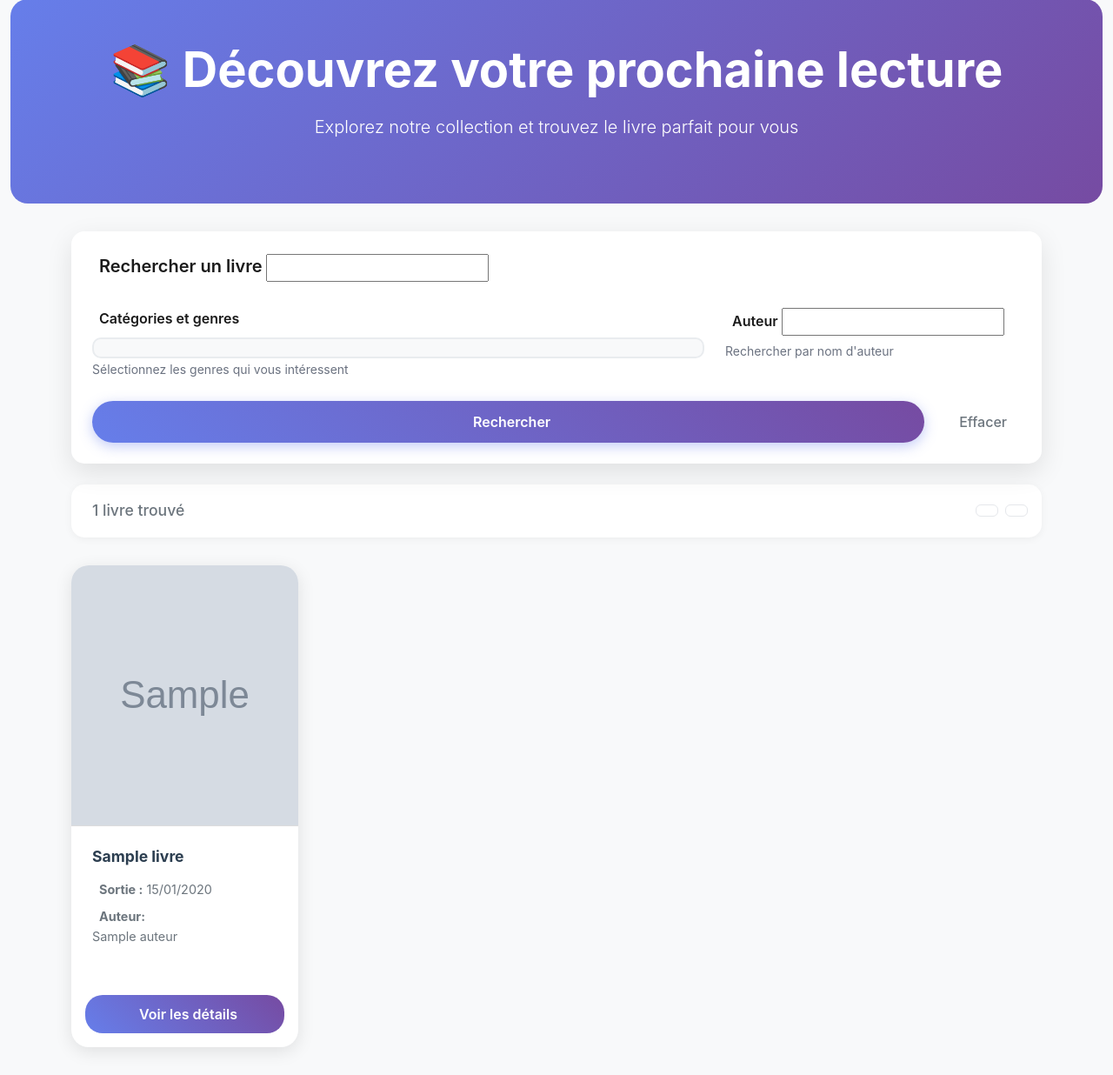
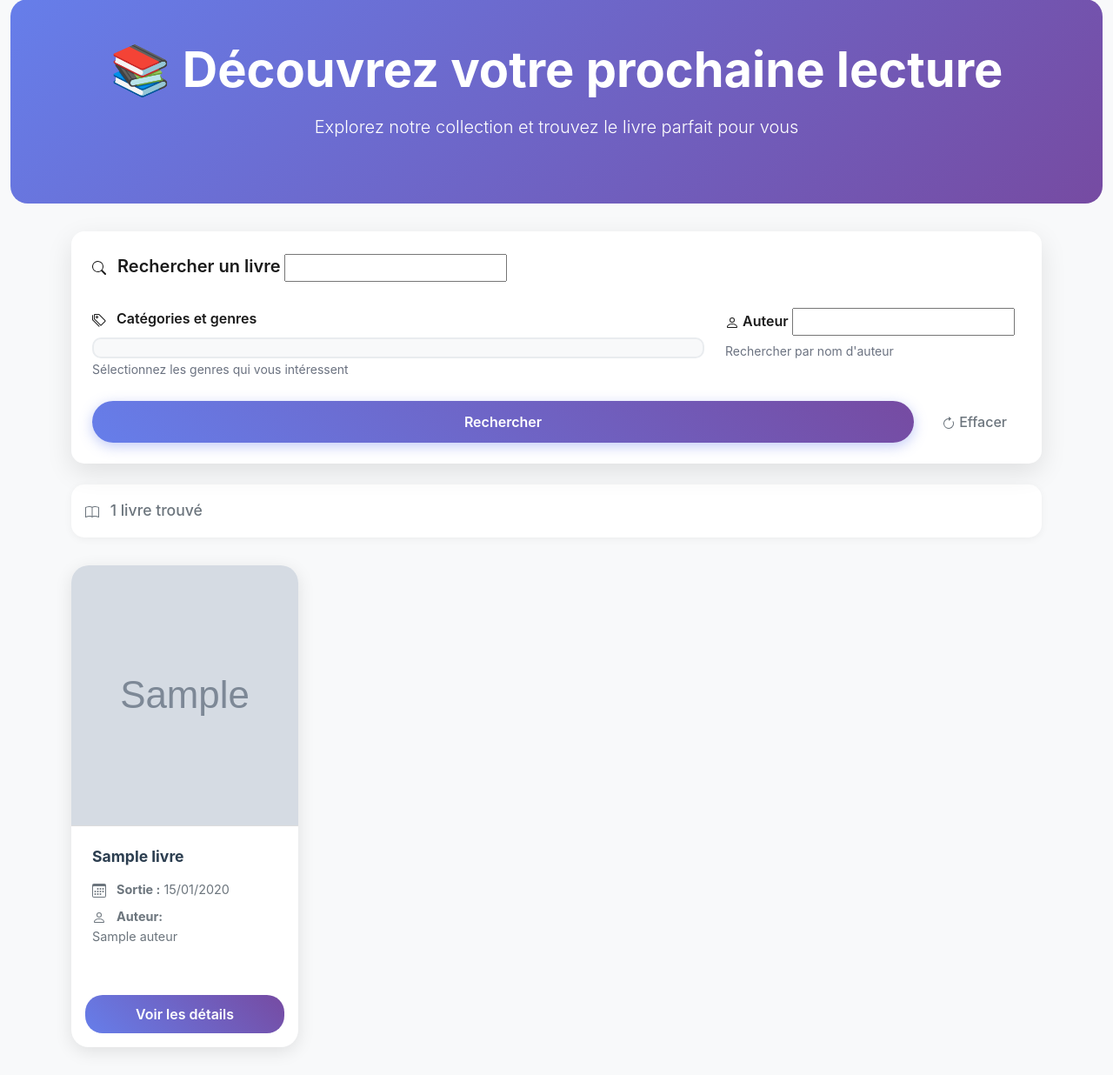
Before and after one commit to closzach/Mediatheque, a Django app: template livres/templates/livres/liste_livres.html in a window 1280 px wide. Shown: the part 108-1344 px from the top of the page at 87% size. Run offline with Django 5.2, Linux system fonts and the light colour scheme; the template is opened without the code that fills it: most values are stand-ins (such as "Sample title", 1, 10 or a date in 2020); grey boxes marked "Sample" are stand-in pictures; form fields are guessed from the names that the template uses; some libraries are stand-ins or nearby versions.

Commit message:
Amélioration recherche livres.

```diff
--- a/livres/templates/livres/liste_livres.html
+++ b/livres/templates/livres/liste_livres.html
@@ -244,18 +244,23 @@
             {% csrf_token %}
             <div class="mb-4">
                 <label for="recherche" class="form-label fs-5 fw-semibold">
-                    <i class="bi bi-search me-2"></i>Rechercher un livre
+                    <svg xmlns="http://www.w3.org/2000/svg" width="16" height="16" fill="currentColor" class="bi bi-search me-2" viewBox="0 0 16 16">
+                        <path d="M11.742 10.344a6.5 6.5 0 1 0-1.397 1.398h-.001q.044.06.098.115l3.85 3.85a1 1 0 0 0 1.415-1.414l-3.85-3.85a1 1 0 0 0-.115-.1zM12 6.5a5.5 5.5 0 1 1-11 0 5.5 5.5 0 0 1 11 0"/>
+                    </svg>
+                    Rechercher un livre
                 </label>
                 {{ search_form.recherche }}
             </div>
 
-            <!-- Filtres -->
-            <div class="search-filters" id="searchFilters">
+            <div class="search-filters">
                 <div class="row g-4">
-                    <!-- Tags -->
                     <div class="col-lg-8">
                         <label class="form-label fs-6 fw-semibold">
-                            <i class="bi bi-tags me-2"></i>Catégories et genres
+                            <svg xmlns="http://www.w3.org/2000/svg" width="16" height="16" fill="currentColor" class="bi bi-tags me-2" viewBox="0 0 16 16">
+                                <path d="M3 2v4.586l7 7L14.586 9l-7-7zM2 2a1 1 0 0 1 1-1h4.586a1 1 0 0 1 .707.293l7 7a1 1 0 0 1 0 1.414l-4.586 4.586a1 1 0 0 1-1.414 0l-7-7A1 1 0 0 1 2 6.586z"/>
+                                <path d="M5.5 5a.5.5 0 1 1 0-1 .5.5 0 0 1 0 1m0 1a1.5 1.5 0 1 0 0-3 1.5 1.5 0 0 0 0 3M1 7.086a1 1 0 0 0 .293.707L8.75 15.25l-.043.043a1 1 0 0 1-1.414 0l-7-7A1 1 0 0 1 0 7.586V3a1 1 0 0 1 1-1z"/>
+                            </svg>
+                            Catégories et genres
                         </label>
                         <div class="tag-container">
                             {% for tag in search_form.tags.field.choices %}
@@ -270,10 +275,12 @@
                         <small class="text-muted">Sélectionnez les genres qui vous intéressent</small>
                     </div>
 
-                    <!-- Auteur -->
                     <div class="col-lg-4">
                         <label for="auteur" class="form-label fs-6 fw-semibold">
-                            <i class="bi bi-person me-2"></i>Auteur
+                            <svg xmlns="http://www.w3.org/2000/svg" width="16" height="16" fill="currentColor" class="bi bi-person" viewBox="0 0 16 16">
+                                <path d="M8 8a3 3 0 1 0 0-6 3 3 0 0 0 0 6m2-3a2 2 0 1 1-4 0 2 2 0 0 1 4 0m4 8c0 1-1 1-1 1H3s-1 0-1-1 1-4 6-4 6 3 6 4m-1-.004c-.001-.246-.154-.986-.832-1.664C11.516 10.68 10.289 10 8 10s-3.516.68-4.168 1.332c-.678.678-.83 1.418-.832 1.664z"/>
+                            </svg>
+                            Auteur
                         </label>
                         {{ search_form.auteur }}
                         <small class="text-muted">Rechercher par nom d'auteur</small>
@@ -282,10 +289,14 @@
 
                 <div class="d-flex gap-3 mt-4">
                     <button class="btn btn-primary search-btn flex-grow-1" type="submit">
-                        <i class="bi bi-search me-2"></i>Rechercher
+                        Rechercher
                     </button>
                     <button class="btn btn-outline-secondary" type="button" onclick="clearFilters()">
-                        <i class="bi bi-arrow-clockwise me-2"></i>Effacer
+                        <svg xmlns="http://www.w3.org/2000/svg" width="16" height="16" fill="currentColor" class="bi bi-arrow-clockwise" viewBox="0 0 16 16">
+                            <path fill-rule="evenodd" d="M8 3a5 5 0 1 0 4.546 2.914.5.5 0 0 1 .908-.417A6 6 0 1 1 8 2z"/>
+                            <path d="M8 4.466V.534a.25.25 0 0 1 .41-.192l2.36 1.966c.12.1.12.284 0 .384L8.41 4.658A.25.25 0 0 1 8 4.466"/>
+                        </svg>
+                        Effacer
                     </button>
                 </div>
             </div>
@@ -297,16 +308,10 @@
     {% if livres %}
     <div class="results-header">
         <div class="results-count">
-            <i class="bi bi-book me-2"></i>
+            <svg xmlns="http://www.w3.org/2000/svg" width="16" height="16" fill="currentColor" class="bi bi-book me-2" viewBox="0 0 16 16">
+                <path d="M1 2.828c.885-.37 2.154-.769 3.388-.893 1.33-.134 2.458.063 3.112.752v9.746c-.935-.53-2.12-.603-3.213-.493-1.18.12-2.37.461-3.287.811zm7.5-.141c.654-.689 1.782-.886 3.112-.752 1.234.124 2.503.523 3.388.893v9.923c-.918-.35-2.107-.692-3.287-.81-1.094-.111-2.278-.039-3.213.492zM8 1.783C7.015.936 5.587.81 4.287.94c-1.514.153-3.042.672-3.994 1.105A.5.5 0 0 0 0 2.5v11a.5.5 0 0 0 .707.455c.882-.4 2.303-.881 3.68-1.02 1.409-.142 2.59.087 3.223.877a.5.5 0 0 0 .78 0c.633-.79 1.814-1.019 3.222-.877 1.378.139 2.8.62 3.681 1.02A.5.5 0 0 0 16 13.5v-11a.5.5 0 0 0-.293-.455c-.952-.433-2.48-.952-3.994-1.105C10.413.809 8.985.936 8 1.783"/>
+            </svg>
             {{ livres|length }} livre{{ livres|length|pluralize }} trouvé{{ livres|length|pluralize }}
-        </div>
-        <div class="d-flex gap-2">
-            <button class="btn btn-sm btn-outline-primary" onclick="toggleView('grid')">
-                <i class="bi bi-grid-3x3-gap"></i>
-            </button>
-            <button class="btn btn-sm btn-outline-primary" onclick="toggleView('list')">
-                <i class="bi bi-list"></i>
-            </button>
         </div>
     </div>
 
@@ -326,11 +331,16 @@
                     <h5 class="card-title">{{ livre.nom }}</h5>
                     <div class="book-info flex-grow-1">
                         <p class="mb-2">
-                            <i class="bi bi-calendar3 me-2"></i>
+                            <svg xmlns="http://www.w3.org/2000/svg" width="16" height="16" fill="currentColor" class="bi bi-calendar3 me-2" viewBox="0 0 16 16">
+                                <path d="M14 0H2a2 2 0 0 0-2 2v12a2 2 0 0 0 2 2h12a2 2 0 0 0 2-2V2a2 2 0 0 0-2-2M1 3.857C1 3.384 1.448 3 2 3h12c.552 0 1 .384 1 .857v10.286c0 .473-.448.857-1 .857H2c-.552 0-1-.384-1-.857z"/>
+                                <path d="M6.5 7a1 1 0 1 0 0-2 1 1 0 0 0 0 2m3 0a1 1 0 1 0 0-2 1 1 0 0 0 0 2m3 0a1 1 0 1 0 0-2 1 1 0 0 0 0 2m-9 3a1 1 0 1 0 0-2 1 1 0 0 0 0 2m3 0a1 1 0 1 0 0-2 1 1 0 0 0 0 2m3 0a1 1 0 1 0 0-2 1 1 0 0 0 0 2m3 0a1 1 0 1 0 0-2 1 1 0 0 0 0 2m-9 3a1 1 0 1 0 0-2 1 1 0 0 0 0 2m3 0a1 1 0 1 0 0-2 1 1 0 0 0 0 2m3 0a1 1 0 1 0 0-2 1 1 0 0 0 0 2"/>
+                            </svg>
                             <strong>Sortie :</strong> {{ livre.date_sortie|date:"d/m/Y" }}
                         </p>
                         <p class="mb-3">
-                            <i class="bi bi-person me-2"></i>
+                            <svg xmlns="http://www.w3.org/2000/svg" width="16" height="16" fill="currentColor" class="bi bi-person me-2" viewBox="0 0 16 16">
+                                <path d="M8 8a3 3 0 1 0 0-6 3 3 0 0 0 0 6m2-3a2 2 0 1 1-4 0 2 2 0 0 1 4 0m4 8c0 1-1 1-1 1H3s-1 0-1-1 1-4 6-4 6 3 6 4m-1-.004c-.001-.246-.154-.986-.832-1.664C11.516 10.68 10.289 10 8 10s-3.516.68-4.168 1.332c-.678.678-.83 1.418-.832 1.664z"/>
+                            </svg>
                             <strong>Auteur{{ livre.auteurs.all|length|pluralize }}:</strong><br>
                             {{ livre.auteurs.all|join:", " }}
                         </p>
@@ -339,7 +349,7 @@
 
                 <div class="card-footer bg-transparent border-0 p-3">
                     <a href="{% url 'livres:detail_livre' livre.id %}" class="btn btn-primary detail-btn">
-                        <i class="bi bi-eye me-2"></i>Voir les détails
+                        Voir les détails
                     </a>
                 </div>
             </div>
@@ -357,34 +367,17 @@
 </div>
 
 <script>
-function toggleFilters() {
-    const filters = document.getElementById('searchFilters');
-    filters.classList.toggle('show');
-}
-
 function clearFilters() {
-    // Vider le champ de recherche
     document.querySelector('input[name="recherche"]').value = '';
 
-    // Décocher tous les tags
     document.querySelectorAll('input[name="tags"]').forEach(checkbox => {
         checkbox.checked = false;
     });
 
-    // Vider le champ auteur
     const auteurSelect = document.querySelector('select[name="auteur"]');
     if (auteurSelect) {
         auteurSelect.value = '';
     }
 }
-
-function toggleView(viewType) {
-    const grid = document.getElementById('booksGrid');
-    if (viewType === 'list') {
-        grid.className = 'row row-cols-1 g-3';
-    } else {
-        grid.className = 'row row-cols-1 row-cols-md-2 row-cols-lg-3 row-cols-xl-4 g-4';
-    }
-}
 </script>
 {% endblock %}
```
